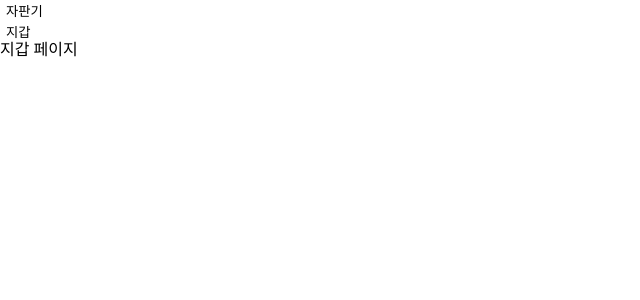
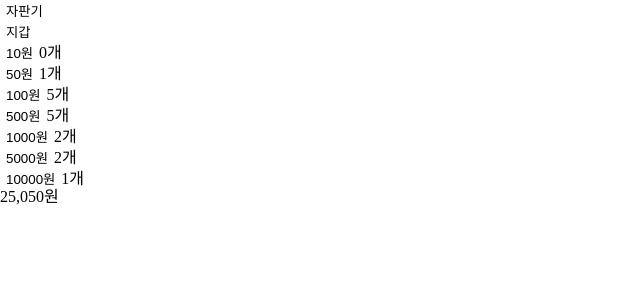
Before and after one commit to codesquad-members-2022/fe-vm, a React app: page /wallet in a window 1280 px wide. Shown: the top 300 px of the page, without its empty margins (0-640 px from the left). Built offline with nearby package versions, Linux system fonts and the light colour scheme.

Commit message:
feat: wallet페이지 및 item 추가

```diff
--- /dev/null
+++ b/src/components/WalletItem.jsx
@@ -0,0 +1,21 @@
+/* eslint-disable react/require-default-props */
+import React from 'react';
+import PropTypes from 'prop-types';
+
+import Button from './Button';
+
+export default function WalletItem({ icon, won, num, onClick }) {
+  return (
+    <li>
+      <Button icon={icon} onClick={() => onClick(won)} />
+      <span>{`${num}개`}</span>
+    </li>
+  );
+}
+
+WalletItem.propTypes = {
+  icon: PropTypes.string.isRequired,
+  won: PropTypes.number,
+  num: PropTypes.number,
+  onClick: PropTypes.func,
+};
--- a/src/pages/Wallet.jsx
+++ b/src/pages/Wallet.jsx
@@ -1,5 +1,41 @@
 import React from 'react';
 
+import WalletItem from '../components/WalletItem';
+import money from '../store/store';
+
 export default function Wallet() {
-  return <h1>지갑 페이지</h1>;
+  const handleClickWon = () => {
+    // Todo : store의 setPrice(won)
+  };
+
+  return (
+    <>
+      <ul>
+        {money.map(({ won, num }) => (
+          <WalletItem
+            key={`money-${won}`}
+            icon={`${won}원 `}
+            won={won}
+            num={num}
+            onClick={handleClickWon}
+          />
+        ))}
+      </ul>
+      <span>
+        {`${`${money
+          .map(({ won, num }) => won * num)
+          .reduce((aMoney, bMoney) => aMoney + bMoney)}`
+          .split('')
+          .reverse()
+          .map((element, index, array) => {
+            if ((index + 1) % 3 === 0 && index + 1 < array.length) {
+              return `,${element}`;
+            }
+            return element;
+          })
+          .reverse()
+          .join('')}원`}
+      </span>
+    </>
+  );
 }
--- /dev/null
+++ b/src/store/store.js
@@ -0,0 +1,11 @@
+const money = [
+  { won: 10, num: 0 },
+  { won: 50, num: 1 },
+  { won: 100, num: 5 },
+  { won: 500, num: 5 },
+  { won: 1000, num: 2 },
+  { won: 5000, num: 2 },
+  { won: 10000, num: 1 },
+];
+
+export default money;
```
